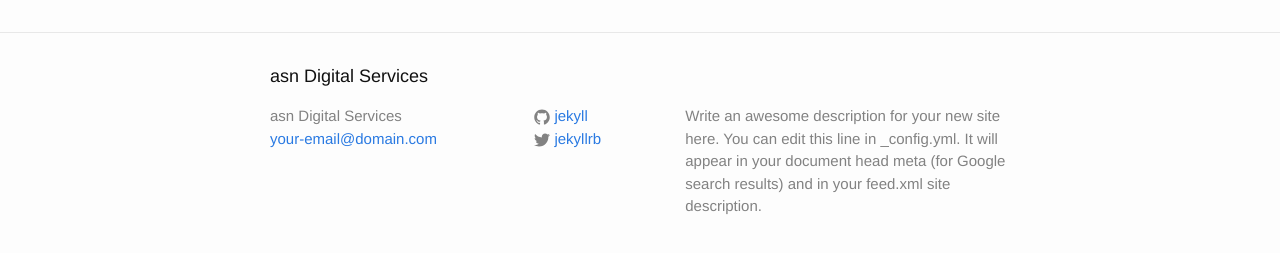
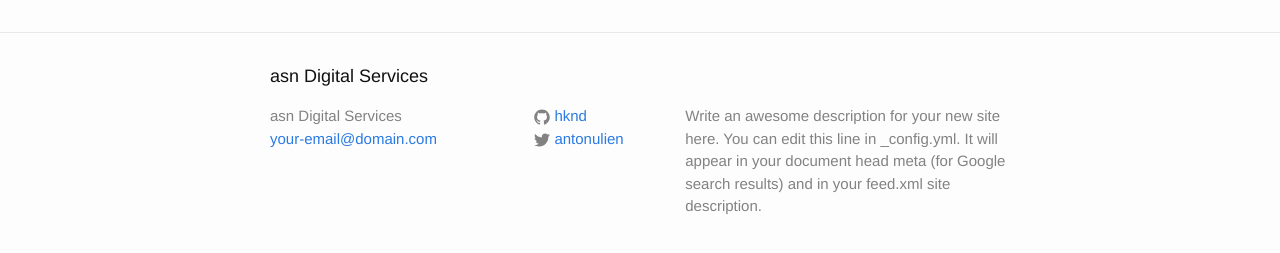
Before and after one commit to asndev/antonstepan-it, a Jekyll site: the page built from index.html, in a window 1280 px wide. Shown: the part 264-517 px from the top of the page. Built offline with Jekyll 4.4.1, drawn with Linux system fonts in a browser that asks for light colours.

Commit message:
github pages

```diff
--- a/_config.yml
+++ b/_config.yml
@@ -12,10 +12,10 @@ description: > # this means to ignore newlines until "baseurl:"
   Write an awesome description for your new site here. You can edit this
   line in _config.yml. It will appear in your document head meta (for
   Google search results) and in your feed.xml site description.
-baseurl: "" # the subpath of your site, e.g. /blog
-url: "http://yourdomain.com" # the base hostname & protocol for your site
-twitter_username: jekyllrb
-github_username:  jekyll
+baseurl: "/antonstepan-it" # the subpath of your site, e.g. /blog
+url: "http://antonstepan.it" # the base hostname & protocol for your site
+twitter_username: antonulien
+github_username:  hknd
 
 # Build settings
 markdown: kramdown
```
